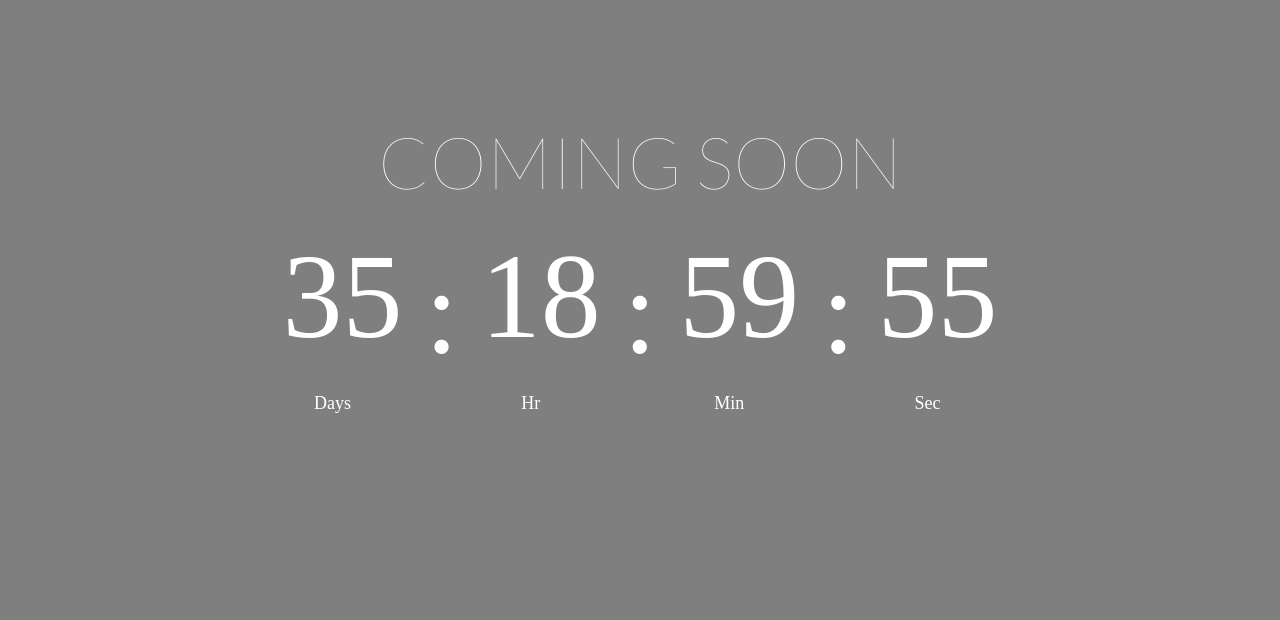
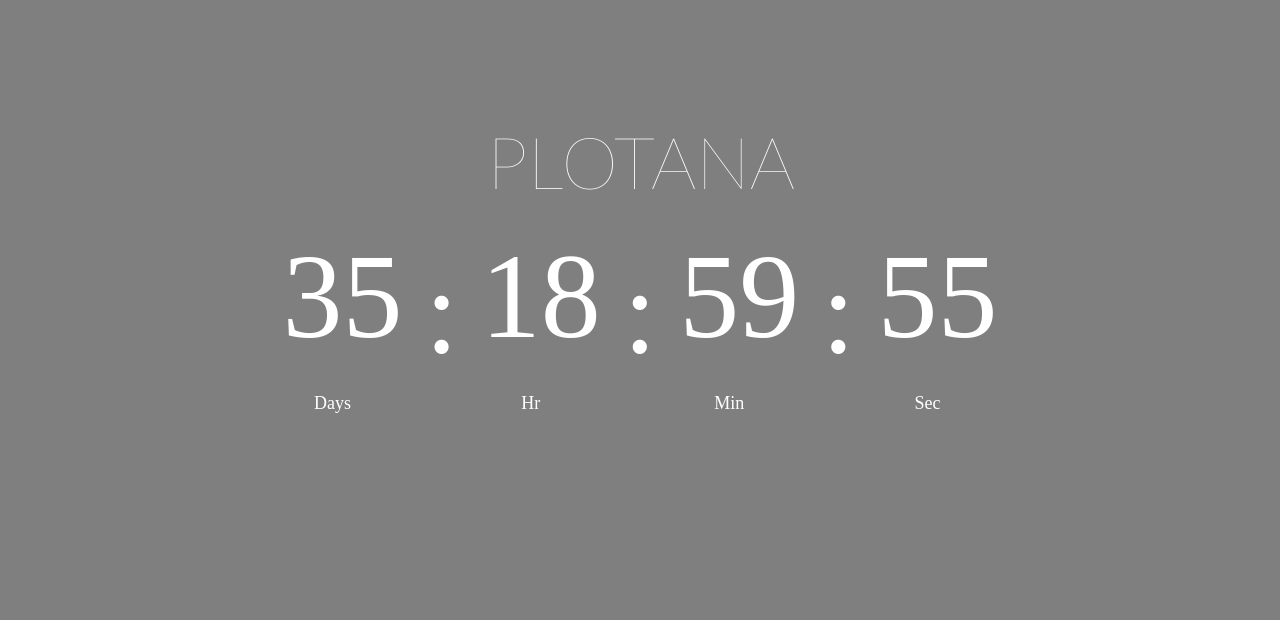
Before and after one commit to chinsinba/comingsoon, a plain HTML site: page index.html in a window 1280 px wide. Shown: the part 91-711 px from the top of the page. Drawn offline with Linux system fonts and the light colour scheme; a web font is replaced by a local one.

Commit message:
added plotana

```diff
--- a/index.html
+++ b/index.html
@@ -1,7 +1,7 @@
 <!DOCTYPE html>
 <html lang="en">
 <head>
-	<title>Coming Soon 11</title>
+	<title>Plotana</title>
 	<meta charset="UTF-8">
 	<meta name="viewport" content="width=device-width, initial-scale=1">
 <!--===============================================================================================-->
@@ -46,7 +46,7 @@
 		<!--  -->
 		<div class="flex-col-c-m p-l-15 p-r-15 p-t-50 p-b-120">
 			<h3 class="l1-txt1 txt-center p-b-35 respon1">
-				Coming Soon
+				Plotana
 			</h3>
 
 			<div class="flex-w flex-c cd100 respon2">
```
